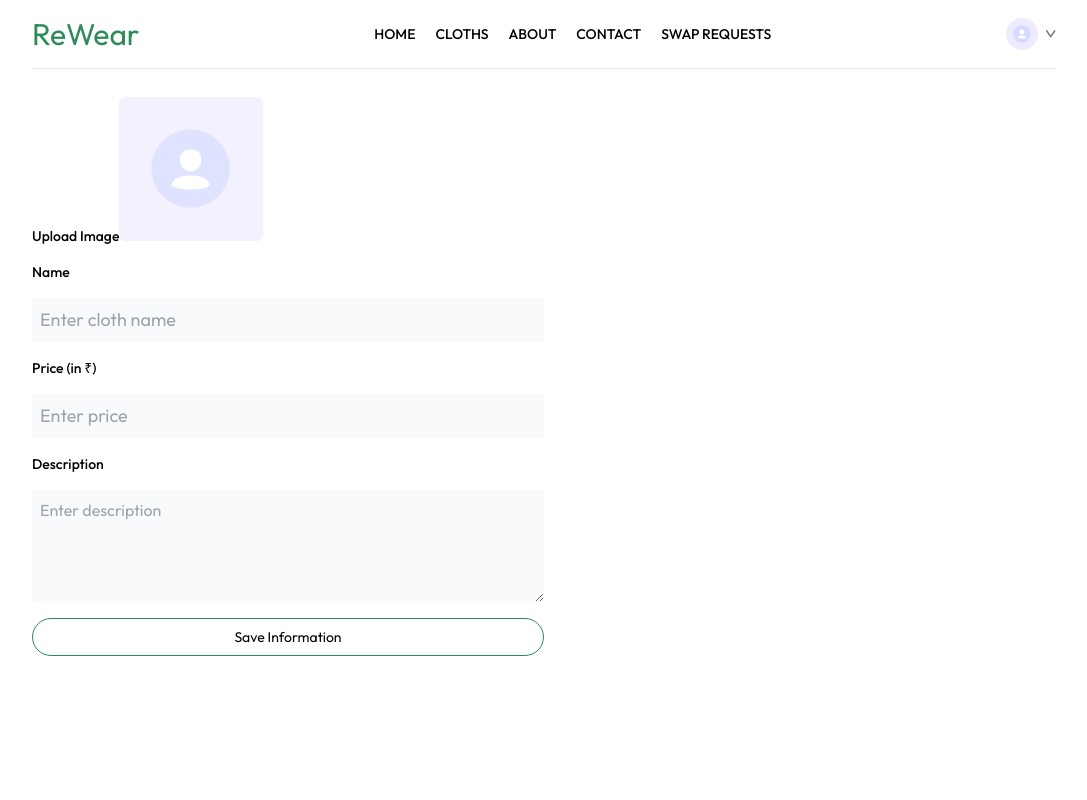
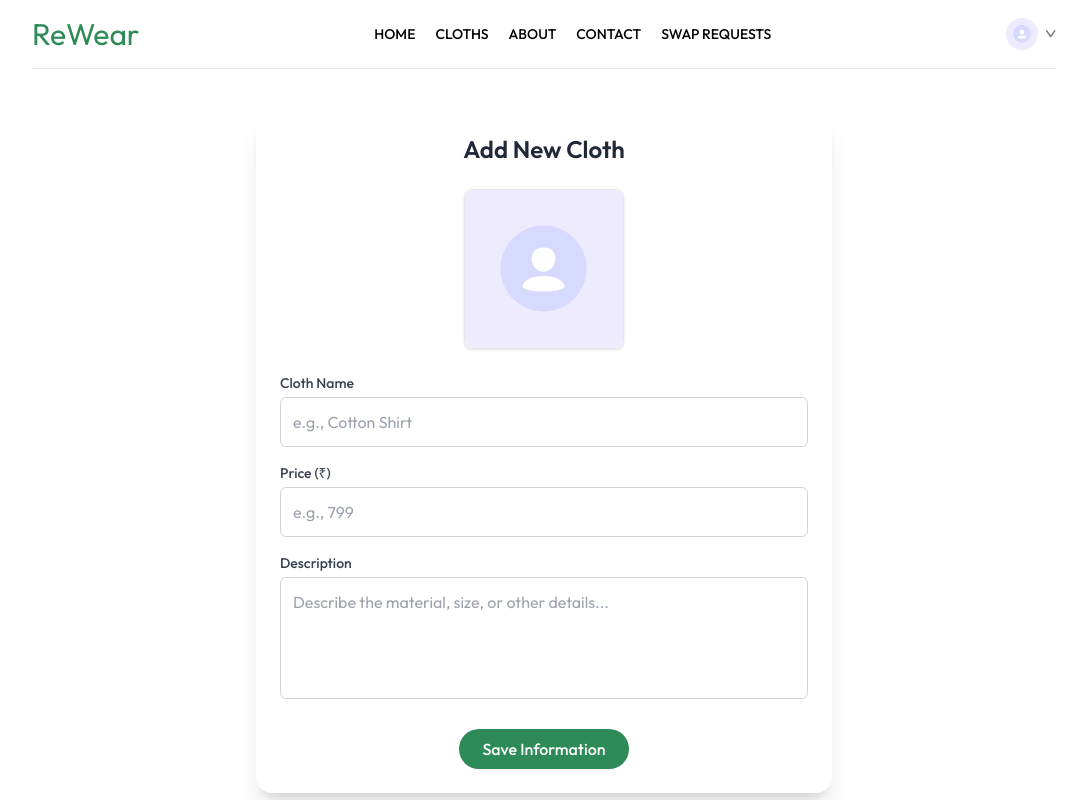
Before and after one commit to ayushrai6249/ReWear, a React (Vite) app in the folder frontend/: page /add-cloth in a window 1280 px wide. Shown: the whole page, without its empty margins (96-1183 px from the left). Built offline with nearby package versions, Linux system fonts and the light colour scheme.

Commit message:
ui change in add cloths

```diff
--- a/frontend/src/pages/AddCloth.jsx
+++ b/frontend/src/pages/AddCloth.jsx
@@ -17,60 +17,74 @@ const AddCloth = () => {
   };
 
   return (
-    <div className='max-w-lg flex flex-col gap-4 text-sm'>
-      <label htmlFor="image" className='font-medium'>
-        Upload Image
-        <div className='inline-block relative cursor-pointer mt-2'>
+    <div className='max-w-xl mx-auto mt-10 p-6 bg-white shadow-xl rounded-2xl space-y-6'>
+      <h2 className='text-2xl font-semibold text-gray-800 text-center'>Add New Cloth</h2>
+
+      <div className='flex flex-col items-center gap-2'>
+        <label htmlFor="image" className='cursor-pointer relative group'>
           <img
-            className='w-36 h-36 object-cover rounded opacity-75'
+            className='w-40 h-40 object-cover rounded-lg shadow border border-gray-200 group-hover:opacity-80 transition'
             src={image ? URL.createObjectURL(image) : assets.profile_pic}
             alt="Cloth preview"
           />
+          <div className='absolute inset-0 flex items-center justify-center text-white text-sm bg-black bg-opacity-40 opacity-0 group-hover:opacity-100 rounded-lg transition'>
+            Click to change image
           </div>
           <input
+            type="file"
+            id="image"
+            hidden
             onChange={(e) => setImage(e.target.files[0])}
-          type="file"
-          id='image'
-          hidden
           />
         </label>
+      </div>
 
-      <label htmlFor="name" className='font-medium'>Name</label>
+      <div className='space-y-4'>
+        <div>
+          <label htmlFor="name" className='block text-sm font-medium text-gray-700'>Cloth Name</label>
           <input
-        className='bg-gray-50 text-lg p-2 rounded'
-        type='text'
-        id='name'
+            type="text"
+            id="name"
             value={name}
             onChange={(e) => setName(e.target.value)}
-        placeholder='Enter cloth name'
+            className='w-full mt-1 p-3 border border-gray-300 rounded-md focus:outline-none focus:ring-2 focus:ring-primary focus:border-primary'
+            placeholder="e.g., Cotton Shirt"
           />
+        </div>
 
-      <label htmlFor="price" className='font-medium'>Price (in ₹)</label>
+        <div>
+          <label htmlFor="price" className='block text-sm font-medium text-gray-700'>Price (₹)</label>
           <input
-        className='bg-gray-50 text-lg p-2 rounded'
-        type='number'
-        id='price'
+            type="number"
+            id="price"
             value={price}
             onChange={(e) => setPrice(e.target.value)}
-        placeholder='Enter price'
+            className='w-full mt-1 p-3 border border-gray-300 rounded-md focus:outline-none focus:ring-2 focus:ring-primary focus:border-primary'
+            placeholder="e.g., 799"
           />
+        </div>
 
-      <label htmlFor="description" className='font-medium'>Description</label>
+        <div>
+          <label htmlFor="description" className='block text-sm font-medium text-gray-700'>Description</label>
           <textarea
-        id='description'
-        className='bg-gray-50 text-base p-2 rounded'
+            id="description"
             rows={4}
             value={description}
             onChange={(e) => setDescription(e.target.value)}
-        placeholder='Enter description'
+            className='w-full mt-1 p-3 border border-gray-300 rounded-md focus:outline-none focus:ring-2 focus:ring-primary focus:border-primary resize-none'
+            placeholder="Describe the material, size, or other details..."
           ></textarea>
+        </div>
+      </div>
 
+      <div className='text-center'>
         <button
-        className='border border-primary px-8 py-2 rounded-full hover:bg-primary hover:text-white transition-all duration-300'
           onClick={handleSave}
+          className='bg-primary text-white px-6 py-2 rounded-full text-base font-medium hover:bg-opacity-90 transition-all duration-300 shadow-sm'
         >
           Save Information
         </button>
+      </div>
     </div>
   );
 };
```
Lines whose indentation alone changed are shown as unchanged.
